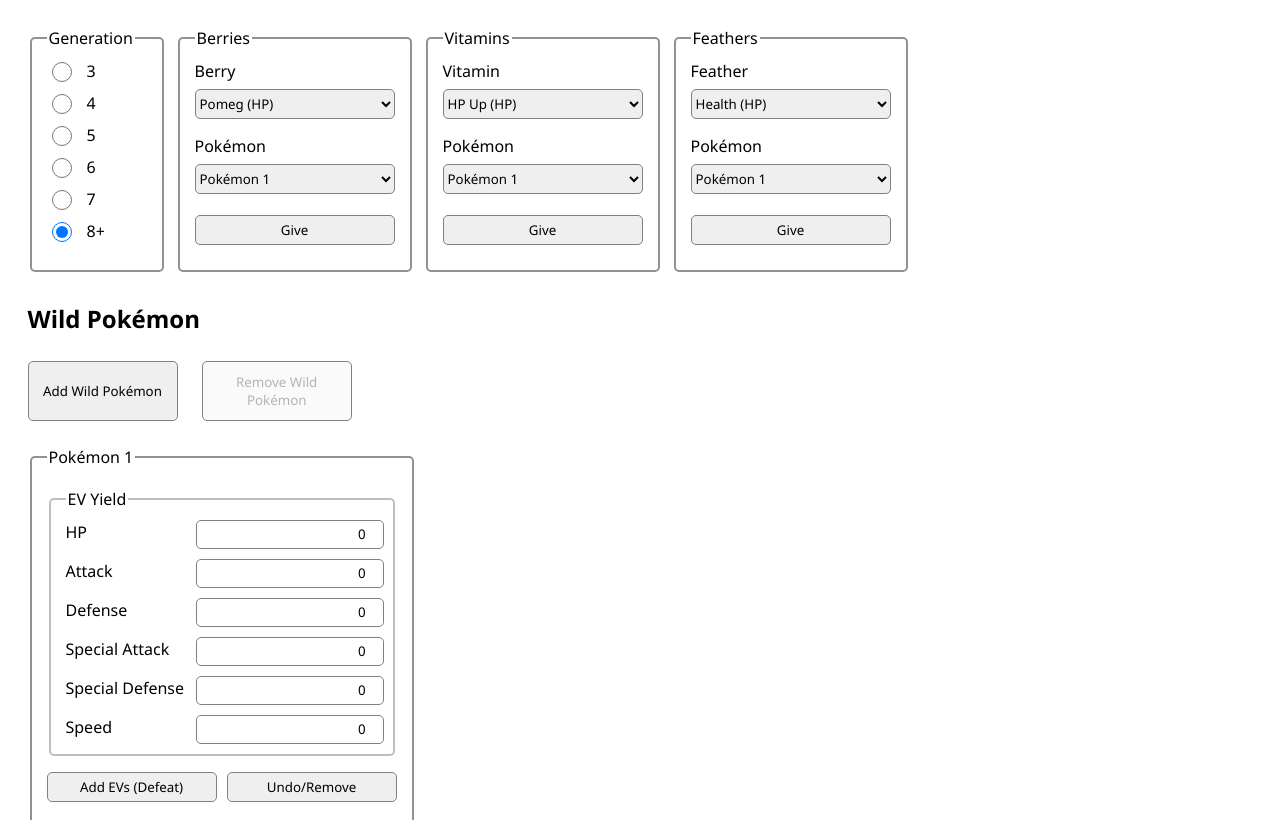
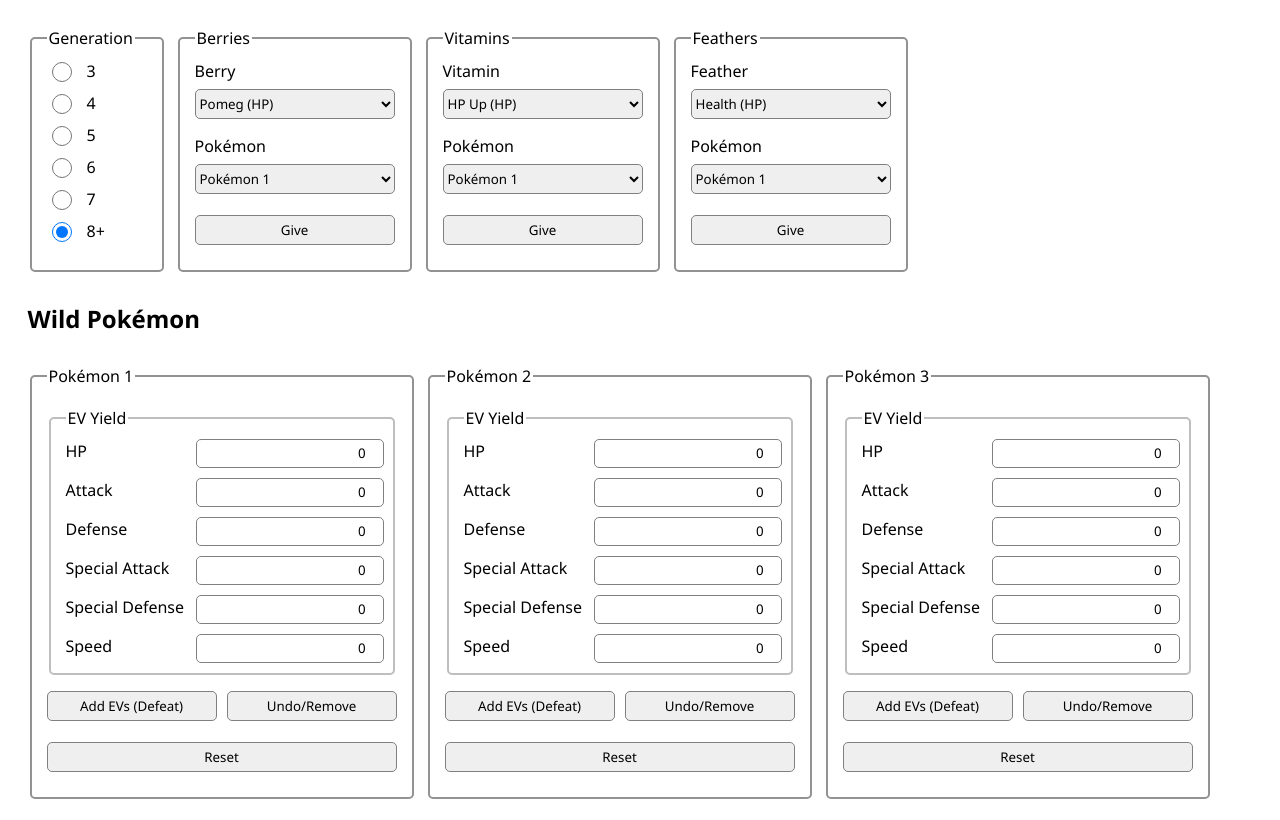
Before and after one commit to Amikz/PokemonEVCalculator, a plain HTML site: page index.html in a window 1280 px wide. Shown: the part 122-942 px from the top of the page. Drawn offline with Linux system fonts and the light colour scheme.

Commit message:
Show all wild pokemon, hid the add/remove buttons

```diff
--- a/index.html
+++ b/index.html
@@ -158,10 +158,10 @@
 			<div id="wildPokemon">
 				<h2>Wild Pokémon</h2>
 
-				<div class="addRemovePokemon">
+				<!--<div class="addRemovePokemon">
 					<button id="addWildPokemon">Add Wild Pokémon</button>
 					<button id="removeWildPokemon" disabled="true">Remove Wild Pokémon</button>
-				</div>
+				</div>-->
 
 				<div class="flex">
 					<fieldset id="wildPokemon1" class="flexItem">
--- a/pokemonEVCalculator.js
+++ b/pokemonEVCalculator.js
@@ -10,6 +10,7 @@ var MAX_STAT = 252;
 $(document).ready(function () {
 	repeatSection($("#wildPokemon1"), MAX_WILD);
 	repeatSection($("#partyPokemon1"), PARTY_SIZE);
+	$(".partyPokemon:not(:first)").hide();
 	$(".pokemonSelector option:not(:first-child)").hide();
 
 	modifyNumPokemon($("#addPartyMember"), $("#removePartyMember"), "#partyPokemon", PARTY_SIZE);
@@ -23,7 +24,7 @@ $(document).ready(function () {
 });
 
 /**
- * Clones the given section and inserts new hidden copies after it
+ * Clones the given section and inserts new copies after it
  *
  * @param {JQuery Object} $id The Object to be cloned
  * @param {number} num The total number of sections (including the original)
@@ -37,7 +38,6 @@ function repeatSection($id, num) {
 			if ($(this).is("[for]")) $(this).attr("for", $(this).attr("for").replace("1", i));
 		});
 		$clone.children("legend").text($clone.children("legend").text().replace("1", i));
-		$clone.hide();
 	}
 }
 
```
